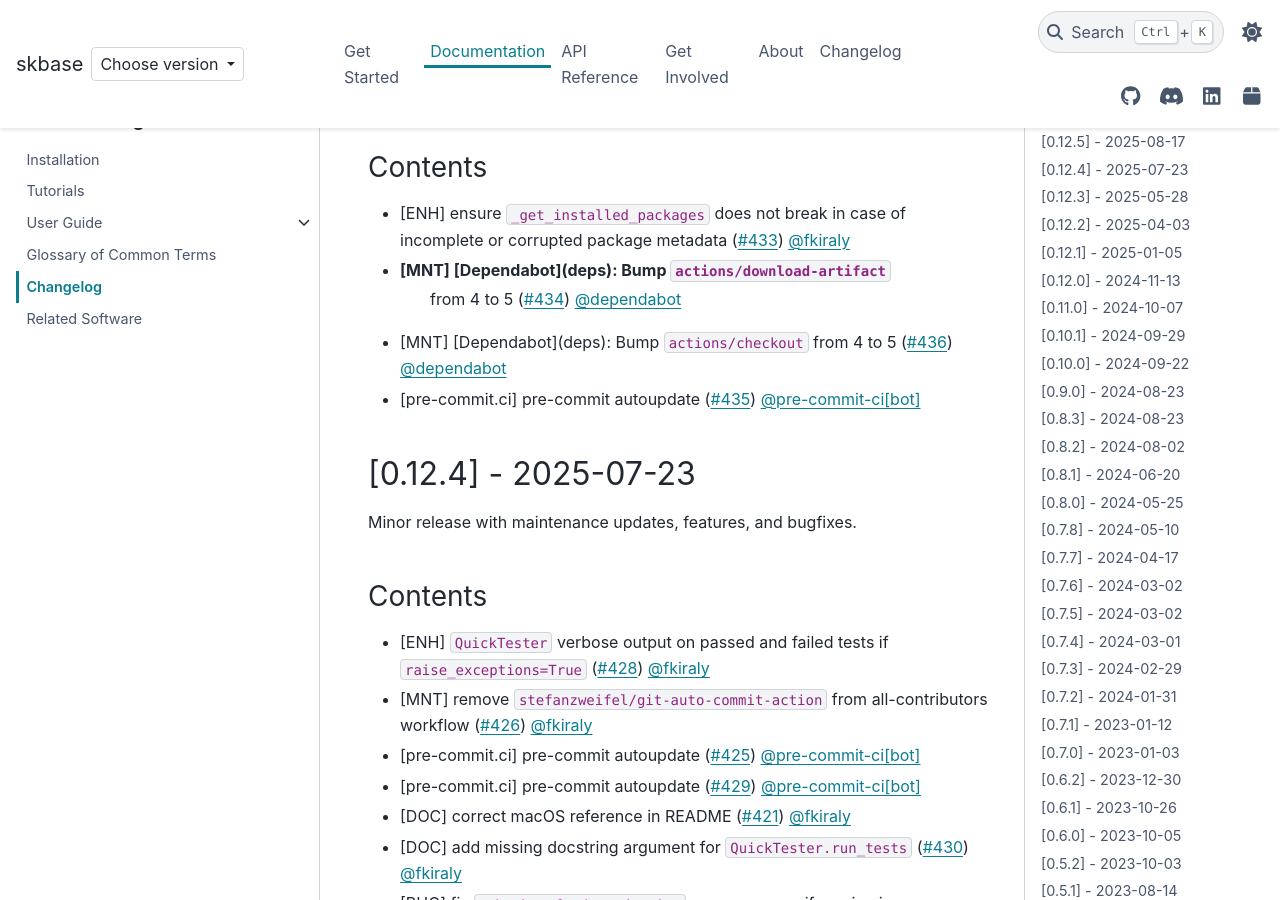
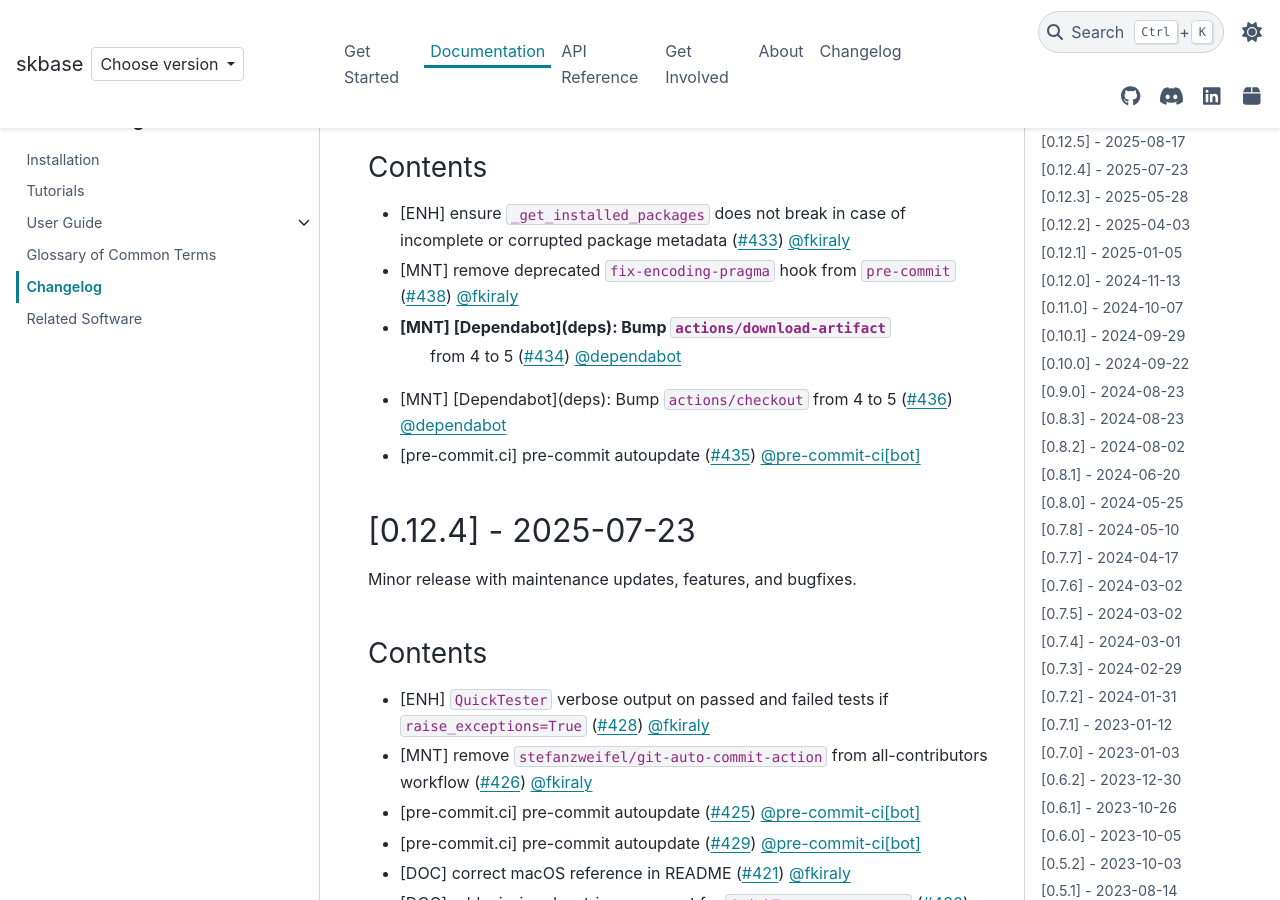
Before and after one commit to sktime/skbase, a Sphinx documentation site: the page built from docs/source/user_documentation/changelog.rst, in a window 1280 px wide and 900 px high, scrolled down 459 px. Built offline with Sphinx 7.4.7 and the PyData theme 0.15.4, drawn with Linux system fonts in a browser that asks for light colours; comment, search, counter and statistics services are not loaded.

Commit message:
Update changelog.rst

```diff
--- a/docs/source/user_documentation/changelog.rst
+++ b/docs/source/user_documentation/changelog.rst
@@ -24,6 +24,8 @@ Contents
 
 * [ENH] ensure ``_get_installed_packages`` does not break in case of
   incomplete or corrupted package metadata (:pr:`433`) :user:`fkiraly`
+* [MNT] remove deprecated ``fix-encoding-pragma`` hook from ``pre-commit``
+  (:pr:`438`) :user:`fkiraly`
 * [MNT] [Dependabot](deps): Bump ``actions/download-artifact``
    from 4 to 5 (:pr:`434`) :user:`dependabot`
 * [MNT] [Dependabot](deps): Bump ``actions/checkout``
```
